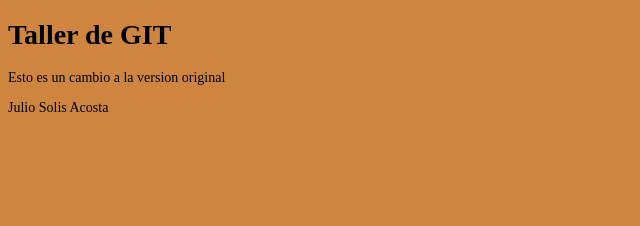
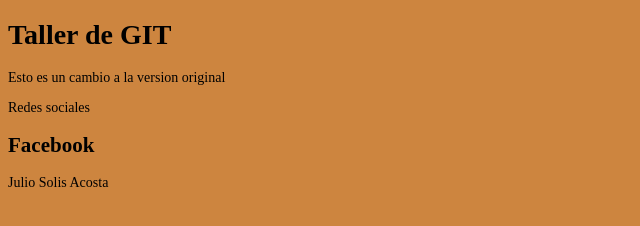
Before and after one commit to julsolac/taller-git, a plain HTML site: page index.html in a window 1280 px wide. Shown: the whole page, without its empty margins (0-640 px from the left). Drawn offline with Linux system fonts and the light colour scheme.

Commit message:
añadir seccion redes sociales

```diff
--- a/index.html
+++ b/index.html
@@ -11,6 +11,10 @@
     <h1>Taller de GIT</h1>
     <p>Esto es un cambio a la version original</p>
 
+    <section>
+        Redes sociales
+        <h1>Facebook</h1>
+    </section>
     <footer>
         Julio Solis Acosta
     </footer>
```
